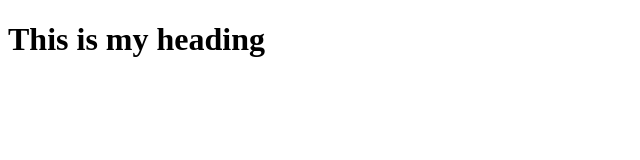
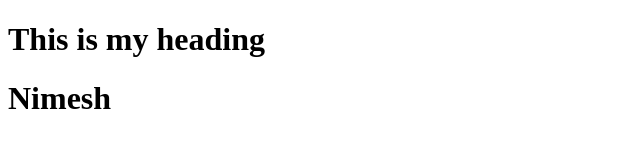
Before and after one commit to nimesh121/nimesh, a plain HTML site: page index.html in a window 1280 px wide. Shown: the whole page, without its empty margins (0-640 px from the left). Drawn offline with Linux system fonts and the light colour scheme.

Commit message:
Update index.html

```diff
--- a/index.html
+++ b/index.html
@@ -7,5 +7,6 @@
 </head>
 <body>
 <h1>This is my heading</h1>
+	<h1>Nimesh</h1>
 </body>
 </html>
```
